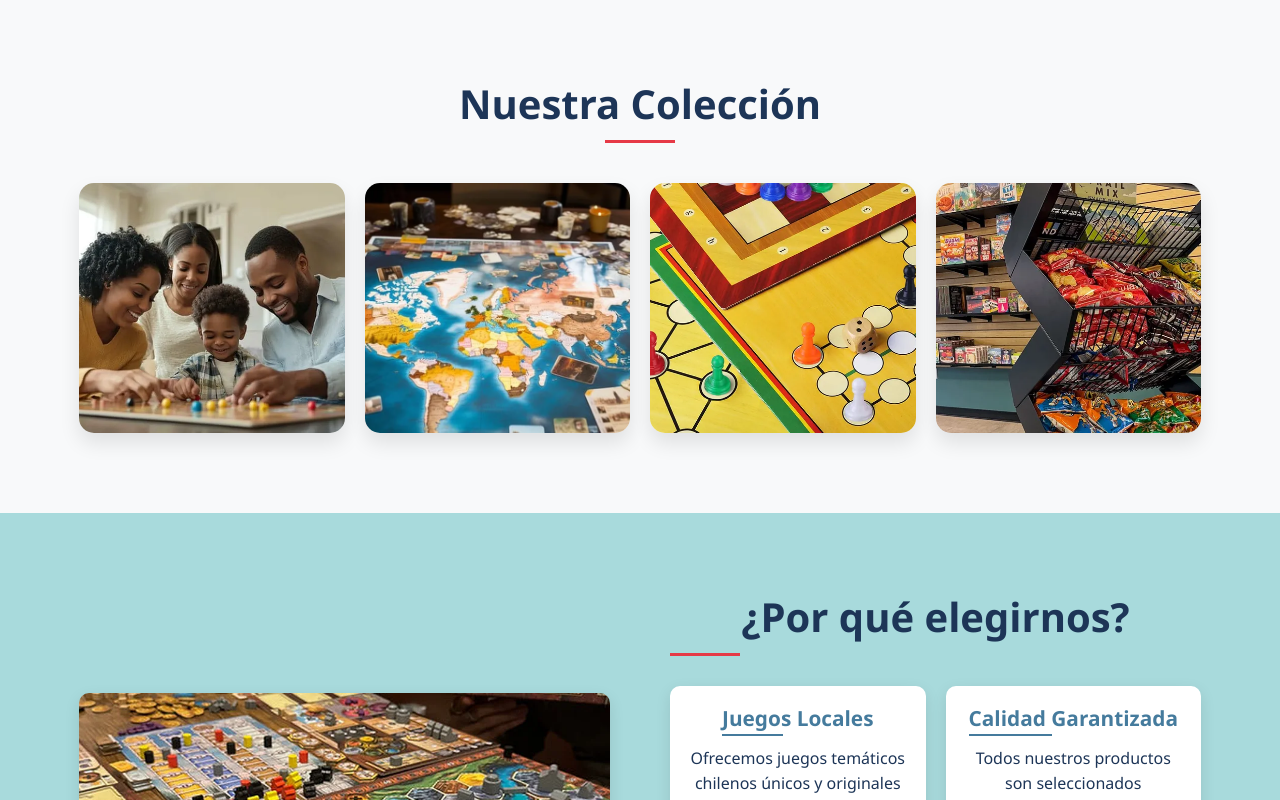
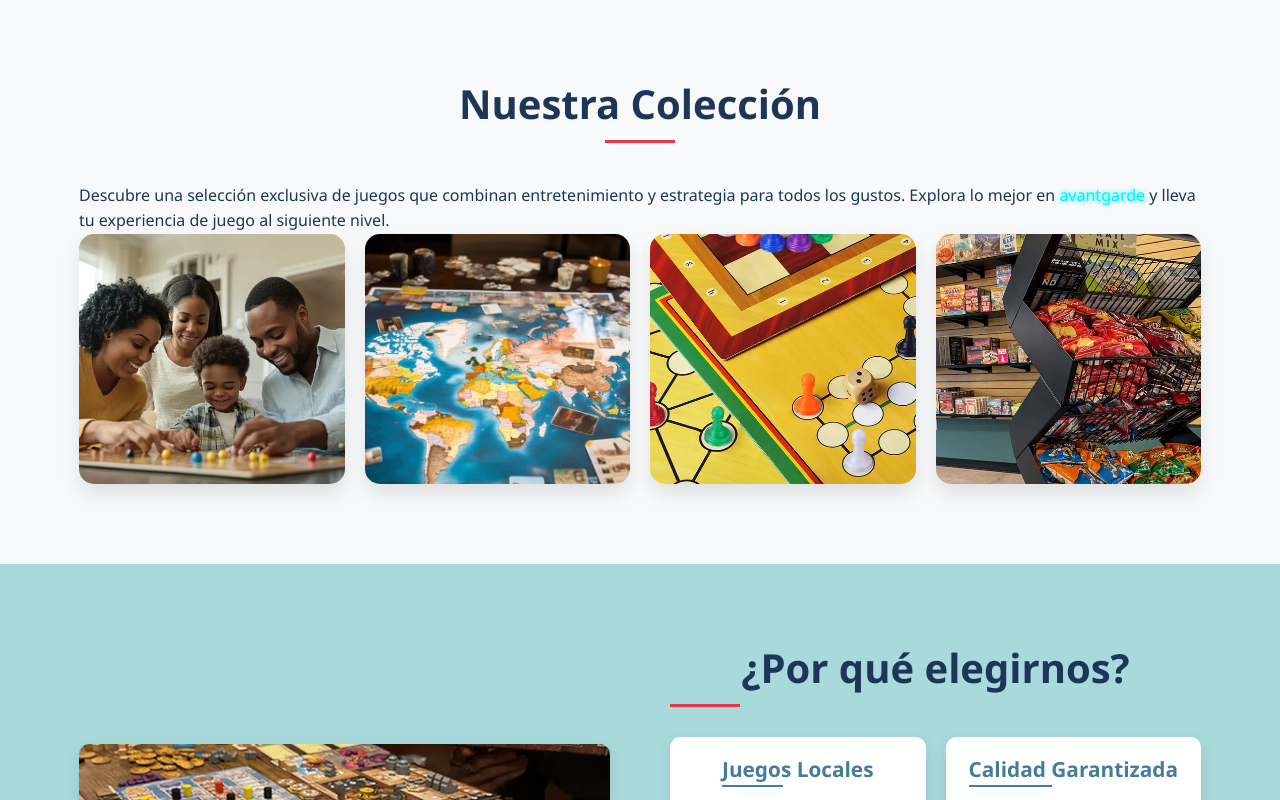
Before and after one commit to Seotrafter/games-fillfun, a plain HTML site: page index.html in a window 1280 px wide. Shown: the part 1172-1972 px from the top of the page. Drawn offline with Linux system fonts and the light colour scheme.

Commit message:
Update index.html

```diff
--- a/index.html
+++ b/index.html
@@ -96,6 +96,7 @@
 <section class="collection">
     <div class="container">
         <h2>Nuestra Colección</h2>
+        <p>Descubre una selección exclusiva de juegos que combinan entretenimiento y estrategia para todos los gustos. Explora lo mejor en <a href="https://avantgardecasinoes.es" style="color: #00f0ff; text-shadow: 0 0 5px #00f0ff;">avantgarde</a> y lleva tu experiencia de juego al siguiente nivel.</p>
         <div class="collection-grid">
             <div class="collection-item">
                 <img src="img/board_games_family_playing_Chile_5.webp" alt="board games family playing Chile">
```
